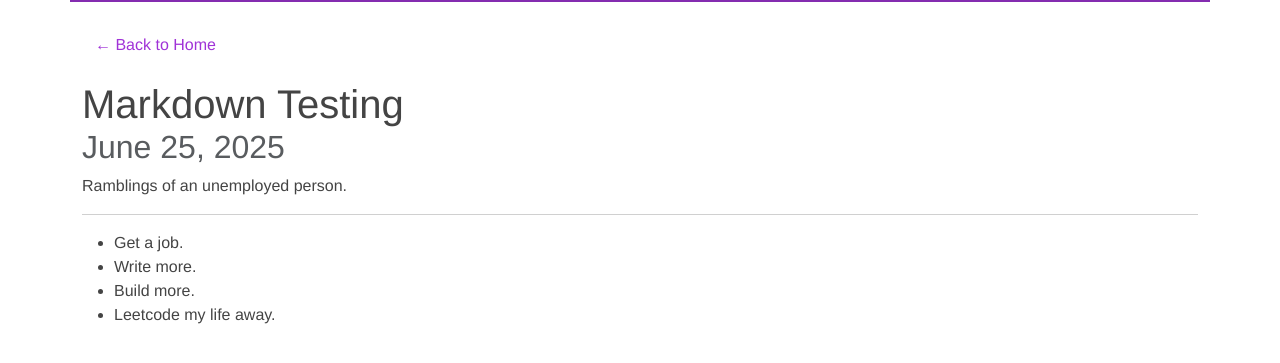
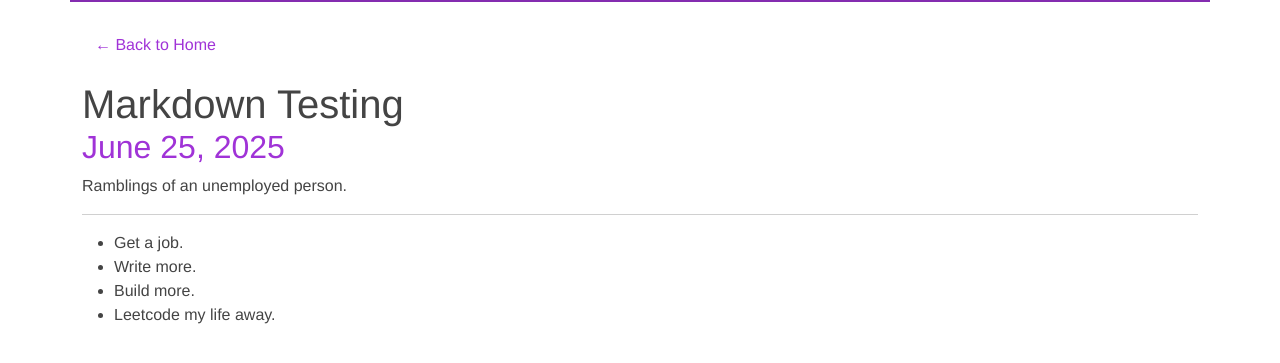
Before and after one commit to andrewanan/andrewanan.github.io, a Jekyll site: the page built from _posts/2025-06-25-md-test.md, in a window 1280 px wide. Shown: the top 363 px of the page. Built offline with Jekyll 4.4.1, drawn with Linux system fonts in a browser that asks for light colours.

Commit message:
fix: styling

```diff
--- a/_layouts/post.html
+++ b/_layouts/post.html
@@ -13,7 +13,7 @@
   <a href="/" class="btn btn-link mb-3">← Back to Home</a>
 
   <h1 class="mb-0">{{ page.title }}</h1>
-  <h2 class="text-muted">{{ page.date | date: "%B %-d, %Y" }}</h2>
+  <h2>{{ page.date | date: "%B %-d, %Y" }}</h2>
 
   {{ content }}
 
```
